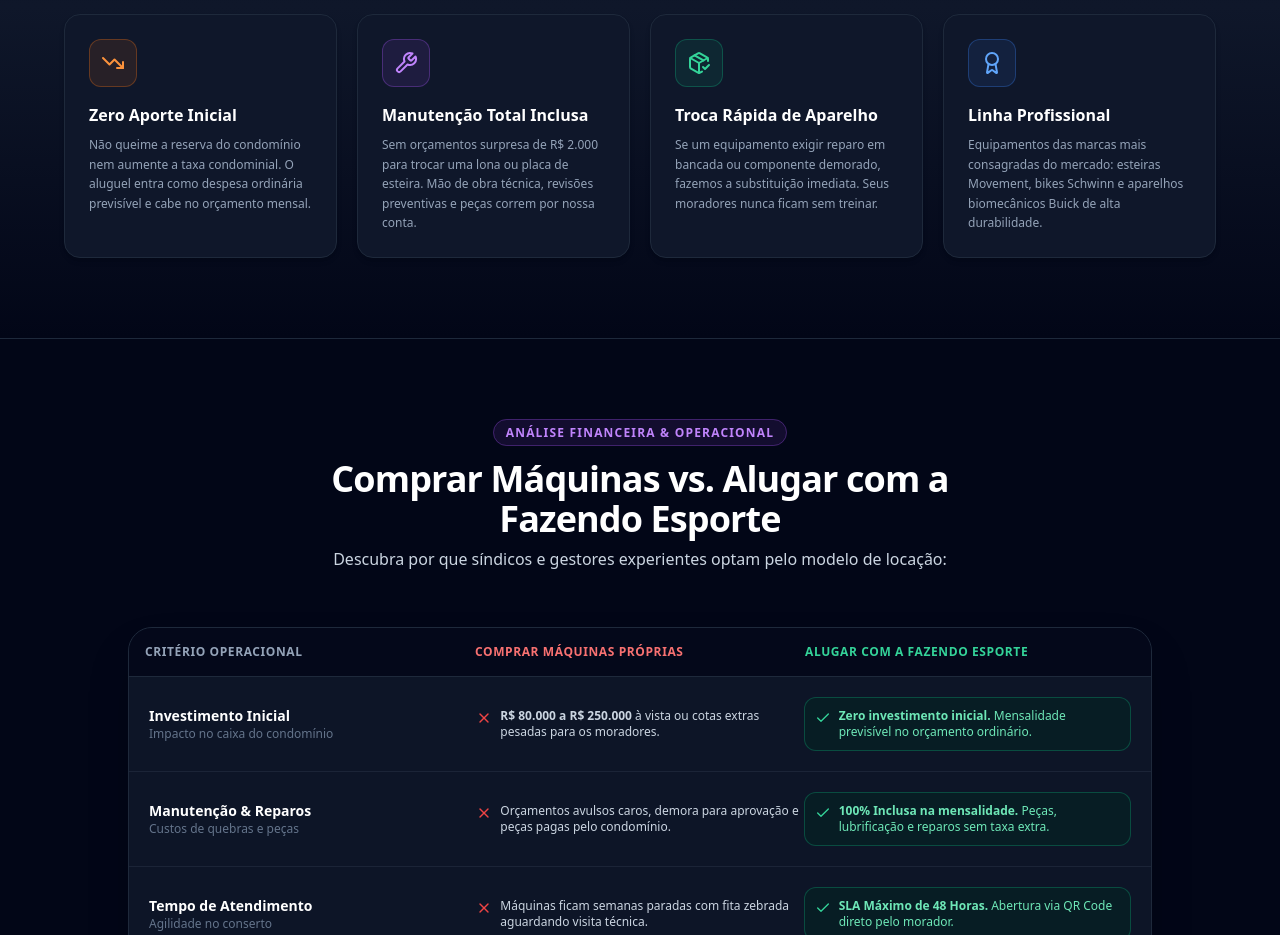
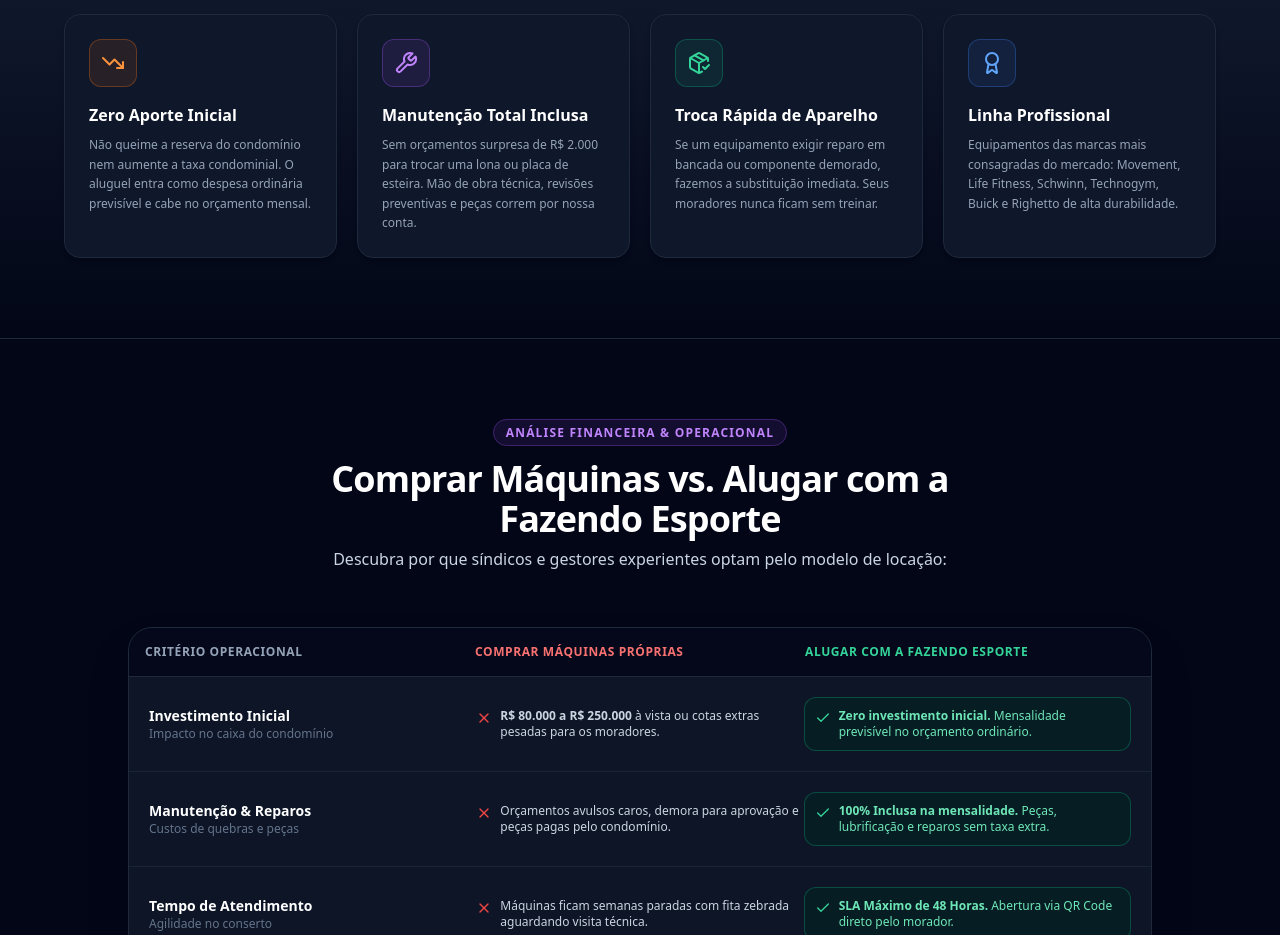
Before and after one commit to jessesdepaula-cell/fazendo-esporte, a Next.js app: page / in a window 1280 px wide. Shown: the part 1020-1955 px from the top of the page. Built offline with nearby package versions, Linux system fonts and the light colour scheme.

Commit message:
copy(home): update Linha Profissional brands to Movement, Life Fitness, Schwinn, Technogym, Buick, Righetto

```diff
--- a/app/page.tsx
+++ b/app/page.tsx
@@ -170,7 +170,7 @@ export default function HomePage() {
                 </div>
                 <h3 className="text-base font-black text-white mb-2">Linha Profissional</h3>
                 <p className="text-xs text-slate-400 leading-relaxed">
-                  Equipamentos das marcas mais consagradas do mercado: esteiras Movement, bikes Schwinn e aparelhos biomecânicos Buick de alta durabilidade.
+                  Equipamentos das marcas mais consagradas do mercado: Movement, Life Fitness, Schwinn, Technogym, Buick e Righetto de alta durabilidade.
                 </p>
               </div>
             </div>
```
